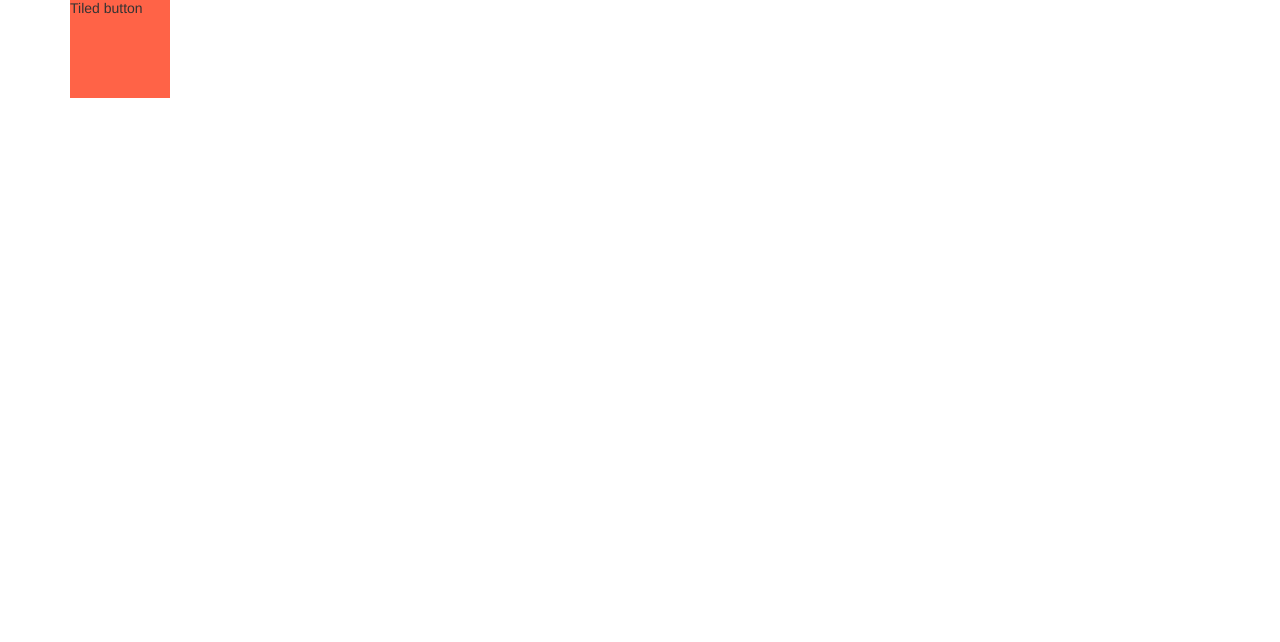
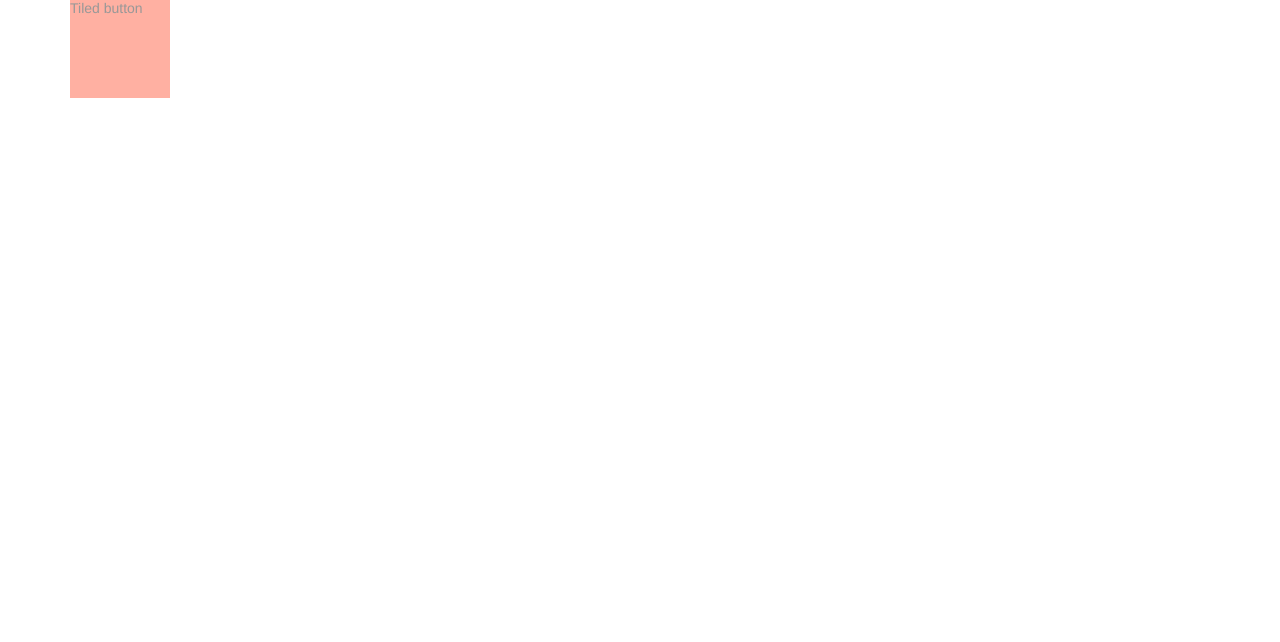
Before and after one commit to jcubed22/freelancerCloneAngularJS, a plain HTML site: page index.html in a window 1280 px wide. Shown: the part 158-800 px from the top of the page. Drawn offline with nearby package versions, Linux system fonts and the light colour scheme.

Commit message:
Play around with overlays.

```diff
--- a/css/styles.css
+++ b/css/styles.css
@@ -20,8 +20,12 @@
   height: 100px;
   width: 100px;
   background: tomato;
+  cursor: pointer;
+  position: absolute;
+  opacity: .5;
+  -webkit-transition: all 0.45s ease-in-out;
+  -moz-transition: all 0.45s ease-in-out;
+  -o-transition: all 0.45s ease-in-out;
+  -ms-transition: all 0.45s ease-in-out;
+  transition: all 0.45s ease-in-out;
 }
-
-.tile:hover {
-  background:linear-gradient(rgba(255, 255, 255, 1), rgba(0, 0, 0, 0.45));
-}
--- a/directives/myDirectives.js
+++ b/directives/myDirectives.js
@@ -1,4 +1,4 @@
-freelanceApp.directive("tilehover", function() {
+freelanceApp.directive("modalDialog", function() {
   return {
-  }
+
 }
```
